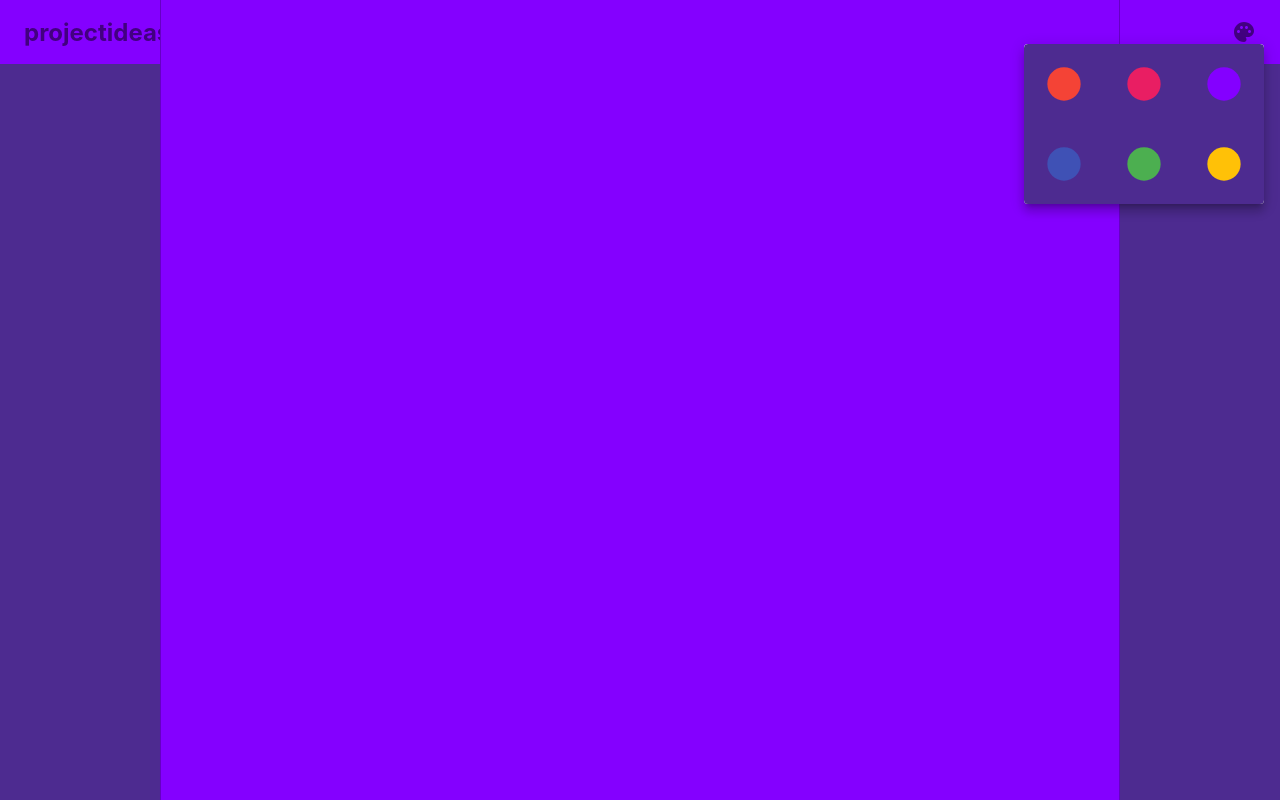
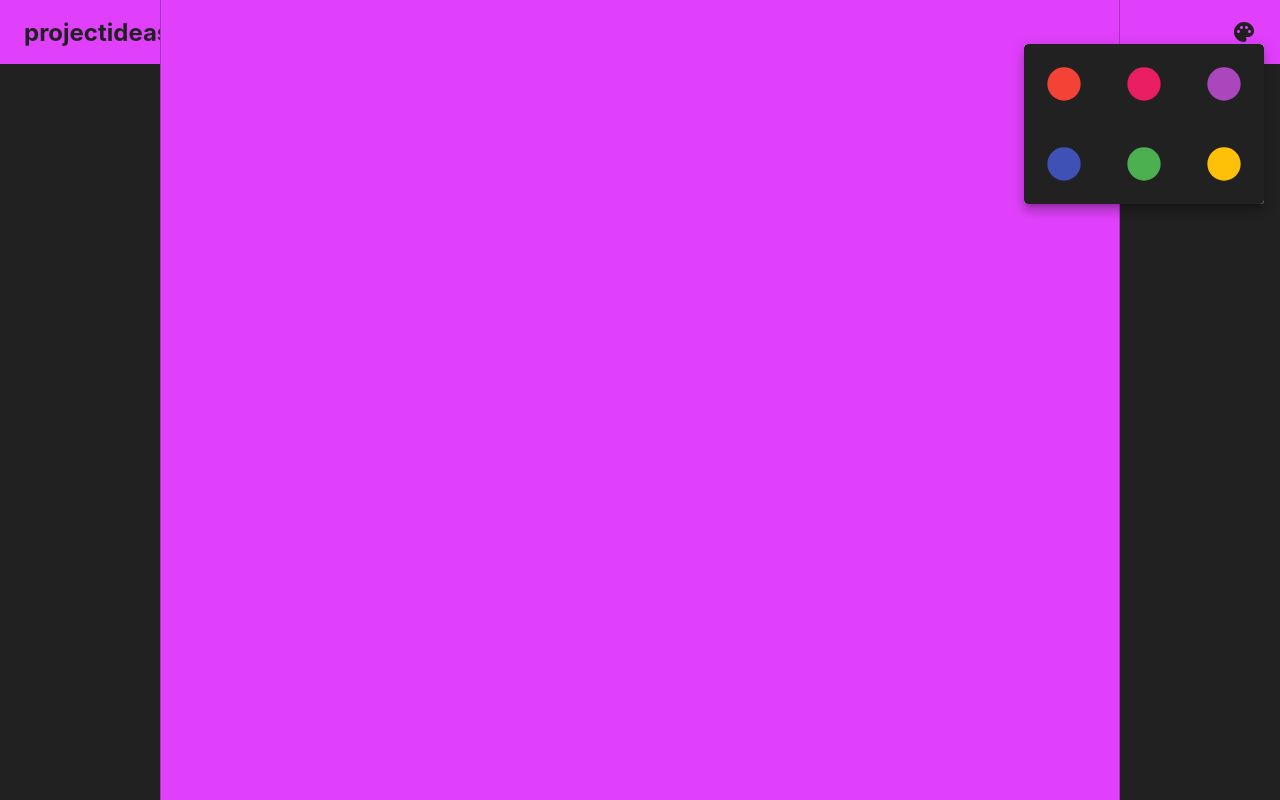
Before and after one commit to durandarthur/projectideas, a Next.js app: page /submit in a window 1280 px wide. Both pictures are taken after a click on the icon 1244 px from the left and 32 px from the top of the page. Shown: the top 800 px of the page. Built offline with nearby package versions, Linux system fonts and the light colour scheme.

Commit message:
commit before switching from using session state to cookie

```diff
--- a/components/Header.tsx
+++ b/components/Header.tsx
@@ -2,8 +2,9 @@ import { Toolbar, Link, Card, Popover } from "@mui/material";
 import CircleIcon from "@mui/icons-material/Circle";
 import React, { useContext, useState } from "react";
 import PaletteIcon from "@mui/icons-material/Palette";
-import { Purple, Red } from "../src/theme";
-import { amber, green, indigo, pink, red } from "@mui/material/colors";
+import LightModeIcon from "@mui/icons-material/LightMode";
+import { Amber, Green, Indigo, Pink, Purple, Red } from "../src/theme";
+import { amber, green, indigo, pink, purple, red } from "@mui/material/colors";
 import { ThemeContext } from "./ThemeContextProvider";
 
 function Header() {
@@ -11,11 +12,6 @@ function Header() {
 	const [anchorEl, setAnchorEl] = useState<SVGSVGElement | null>(null);
 	// const [theme, setTheme] = useState(purple);
 	const { theme, setTheme } = useContext(ThemeContext);
-
-	const handlePick = () => {
-		setTheme(Red);
-		console.log(theme);
-	}
 
 	return (
 		<Toolbar
@@ -27,7 +23,7 @@ function Header() {
 			<Link
 				href="/"
 				sx={{
-					color: theme.palette.secondary.main + "!important",
+					color: theme.palette.primary.dark + "!important",
 					fontWeight: "bold",
 					fontSize: "1.5rem",
 					textDecoration: "none",
@@ -38,6 +34,14 @@ function Header() {
 			<Link href="/submit">Post</Link>
 			<Link href="/browse">Browse</Link>
 			<Link href="/about">About</Link>
+			{/* <LightModeIcon
+				id="paletteIcon"
+				sx={{
+					color: theme.palette.primary.dark,
+					ml: "auto",
+					cursor: "pointer",
+				}}
+			></LightModeIcon> */}
 			<PaletteIcon
 				id="paletteIcon"
 				onClick={(e) => {
@@ -45,7 +49,7 @@ function Header() {
 					if (anchorEl === null) setAnchorEl(e.currentTarget);
 				}}
 				sx={{
-					color: theme.palette.secondary.main,
+					color: theme.palette.primary.dark,
 					ml: "auto",
 					cursor: "pointer",
 				}}
@@ -73,14 +77,32 @@ function Header() {
 					}}
 				>
 					<div style={{ display: "flex" }}>
-						<CircleIcon sx={{ color: red[500] }} onClick={handlePick}/>
-						<CircleIcon sx={{ color: pink[500] }} />
-						<CircleIcon sx={{ color: theme.palette.primary.main }} />
+						<CircleIcon
+							sx={{ color: red[500] }}
+							onClick={() => setTheme(Red)}
+						/>
+						<CircleIcon
+							sx={{ color: pink[500] }}
+							onClick={() => setTheme(Pink)}
+						/>
+						<CircleIcon
+							sx={{ color: purple[400] }}
+							onClick={() => setTheme(Purple)}
+						/>
 					</div>
 					<div style={{ display: "flex" }}>
-						<CircleIcon sx={{ color: indigo[500] }} />
-						<CircleIcon sx={{ color: green[500] }} />
-						<CircleIcon sx={{ color: amber[500] }} />
+						<CircleIcon
+							sx={{ color: indigo[500] }}
+							onClick={() => setTheme(Indigo)}
+						/>
+						<CircleIcon
+							sx={{ color: green[500] }}
+							onClick={() => setTheme(Green)}
+						/>
+						<CircleIcon
+							sx={{ color: amber[500] }}
+							onClick={() => setTheme(Amber)}
+						/>
 					</div>
 				</Card>
 			</Popover>
--- a/package.json
+++ b/package.json
@@ -20,6 +20,7 @@
     "next": "12.0.10",
     "pg": "^8.7.3",
     "react": "17.0.2",
+    "react-cookie": "^4.1.1",
     "react-dom": "17.0.2",
     "react-scripts": "^5.0.0",
     "yup": "^0.32.11"
--- a/pages/submit.tsx
+++ b/pages/submit.tsx
@@ -133,8 +133,8 @@ const Submit: NextPage = () => {
 						rows={15}
 						sx={{
 							height: "75%",
-							borderBottom: `0.01px solid ${theme.palette.secondary.main}`,
-							borderTop: `0.01px solid ${theme.palette.secondary.main}`,
+							borderBottom: `0.01px solid ${theme.palette.primary.dark}`,
+							borderTop: `0.01px solid ${theme.palette.primary.dark}`,
 						}}
 						variant="outlined"
 						placeholder={"Description"}
--- a/src/theme.ts
+++ b/src/theme.ts
@@ -1,6 +1,8 @@
-import { red } from "@mui/material/colors";
+import { amber, green, grey, indigo, pink, purple, red } from "@mui/material/colors";
 import { ThemeContext } from "@mui/styled-engine";
 import { createContext } from "react";
+
+const bgColor = grey[900];
 
 export type Theme = {
   palette: {
@@ -23,8 +25,9 @@ export type Theme = {
 export const Purple:Theme = { // createTheme({
   palette: {
     primary: {
-      main: "#8400ff",
-      dark: "#4d2b90",
+      main: purple["A200"],
+      // dark: "#4d2b90",
+      dark: bgColor,
       light: "#ab52ff",
     },
     secondary: {
@@ -40,9 +43,9 @@ export const Purple:Theme = { // createTheme({
 export const Red:Theme = { // createTheme({
   palette: {
     primary: {
-      main: "#ff0000",
-      dark: "#4d2b90",
-      light: "#ab52ff",
+      main: red[500],
+      dark: bgColor,
+      light: red[300],
     },
     secondary: {
       main: "#420080",
@@ -53,3 +56,71 @@ export const Red:Theme = { // createTheme({
     },
   },
 }
+
+export const Pink:Theme = { // createTheme({
+  palette: {
+    primary: {
+      main: pink[500],
+      dark: bgColor,
+      light: pink[300],
+    },
+    secondary: {
+      main: "#420080",
+      light: "#d7d7d7",
+    },
+    error: {
+      main: red.A400,
+    },
+  },
+}
+
+export const Indigo:Theme = { // createTheme({
+  palette: {
+    primary: {
+      main: indigo[500],
+      dark: bgColor,
+      light: indigo[300],
+    },
+    secondary: {
+      main: "#420080",
+      light: "#d7d7d7",
+    },
+    error: {
+      main: red.A400,
+    },
+  },
+}
+
+export const Green:Theme = { // createTheme({
+  palette: {
+    primary: {
+      main: green[500],
+      dark: bgColor,
+      light: green[300],
+    },
+    secondary: {
+      main: "#420080",
+      light: "#d7d7d7",
+    },
+    error: {
+      main: red.A400,
+    },
+  },
+}
+
+export const Amber:Theme = { // createTheme({
+  palette: {
+    primary: {
+      main: amber[500],
+      dark: bgColor,
+      light: amber[300],
+    },
+    secondary: {
+      main: "#420080",
+      light: "#d7d7d7",
+    },
+    error: {
+      main: red.A400,
+    },
+  },
+}
```
Also changed, not shown: 1 other file (tests, documents, lock files or other folders).
